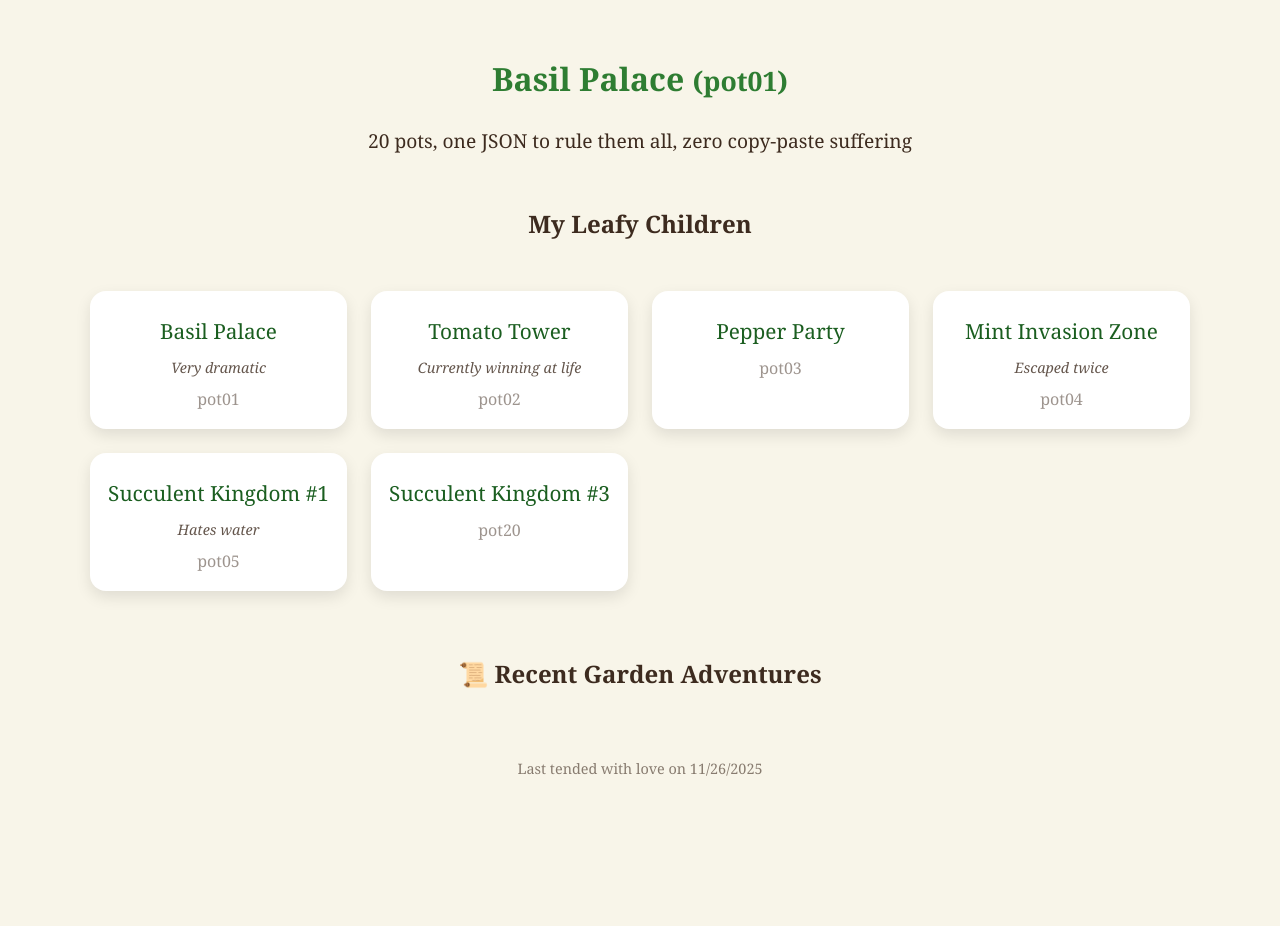
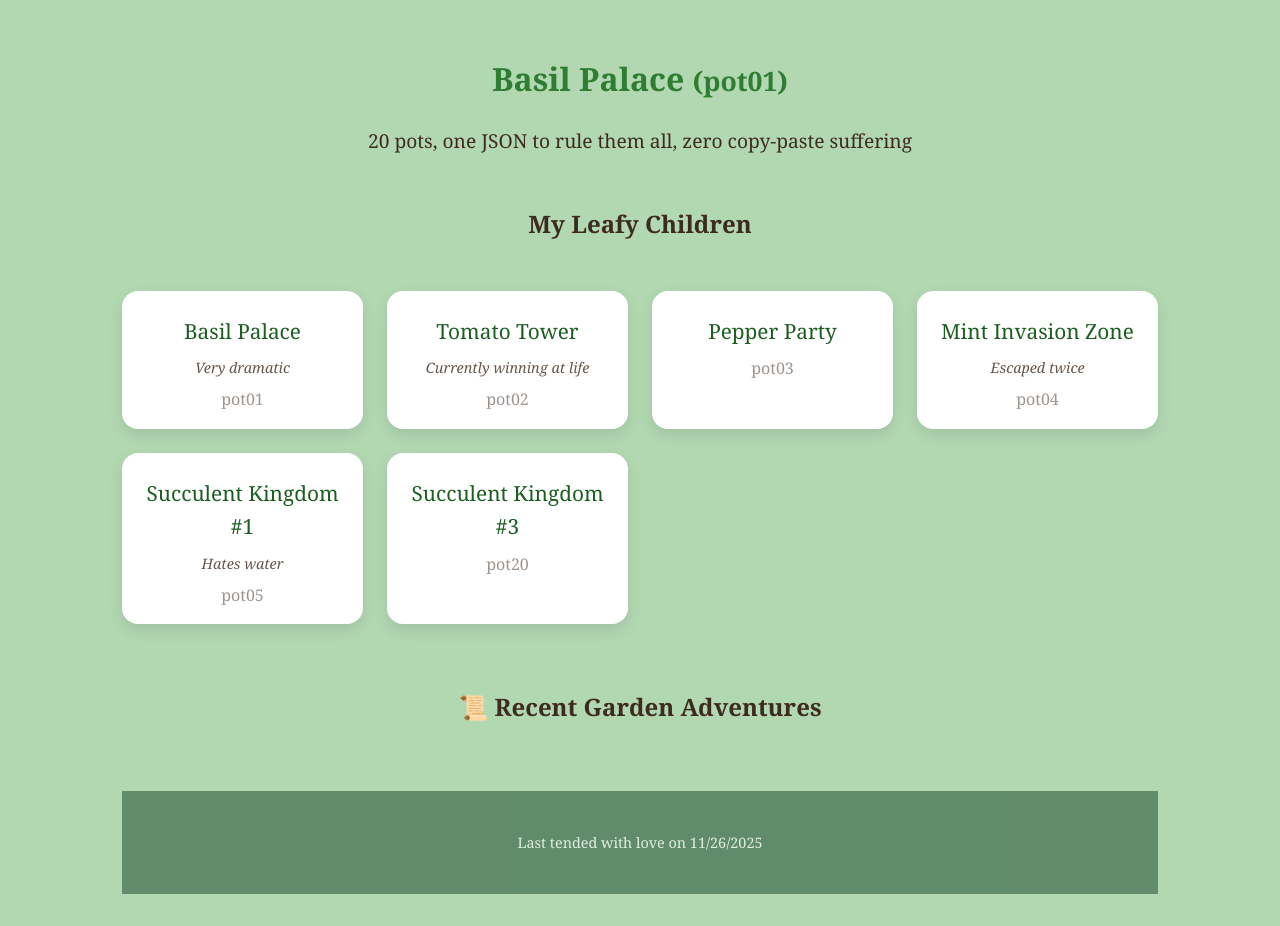
Before and after one commit to ksmomof2-home/FloridaLiving, a Jekyll site: the page docs/index.html, which Jekyll copies as it is, in a window 1280 px wide. Built offline with Jekyll 4.4.1, drawn with Linux system fonts in a browser that asks for light colours; before the commit the page ends 900 px from its top, so only the background shows below that.

Commit message:
Update index.html

```diff
--- a/docs/index.html
+++ b/docs/index.html
@@ -2,9 +2,9 @@
 <html lang="en">
 <head>
   <meta charset="utf-8">
-  <title>🌿 Kelly’s Florida Garden Chronicles</title>
+  <title>🌿 Kelly’s Florida Garden Chronicles 001</title>
   <meta name="viewport" content="width=device-width, initial-scale=1">
-  <link rel="stylesheet" href="/assets/css/style.css">
+  <link rel="stylesheet" href="assets/css/style.css">
   <style>
     body { font-family: 'Georgia', serif; background: #f8f5e9; color: #3d2b1f; line-height: 1.6; max-width: 1100px; margin: 0 auto; padding: 2rem; }
     h1 { text-align: center; color: #2e7d32; }
```
